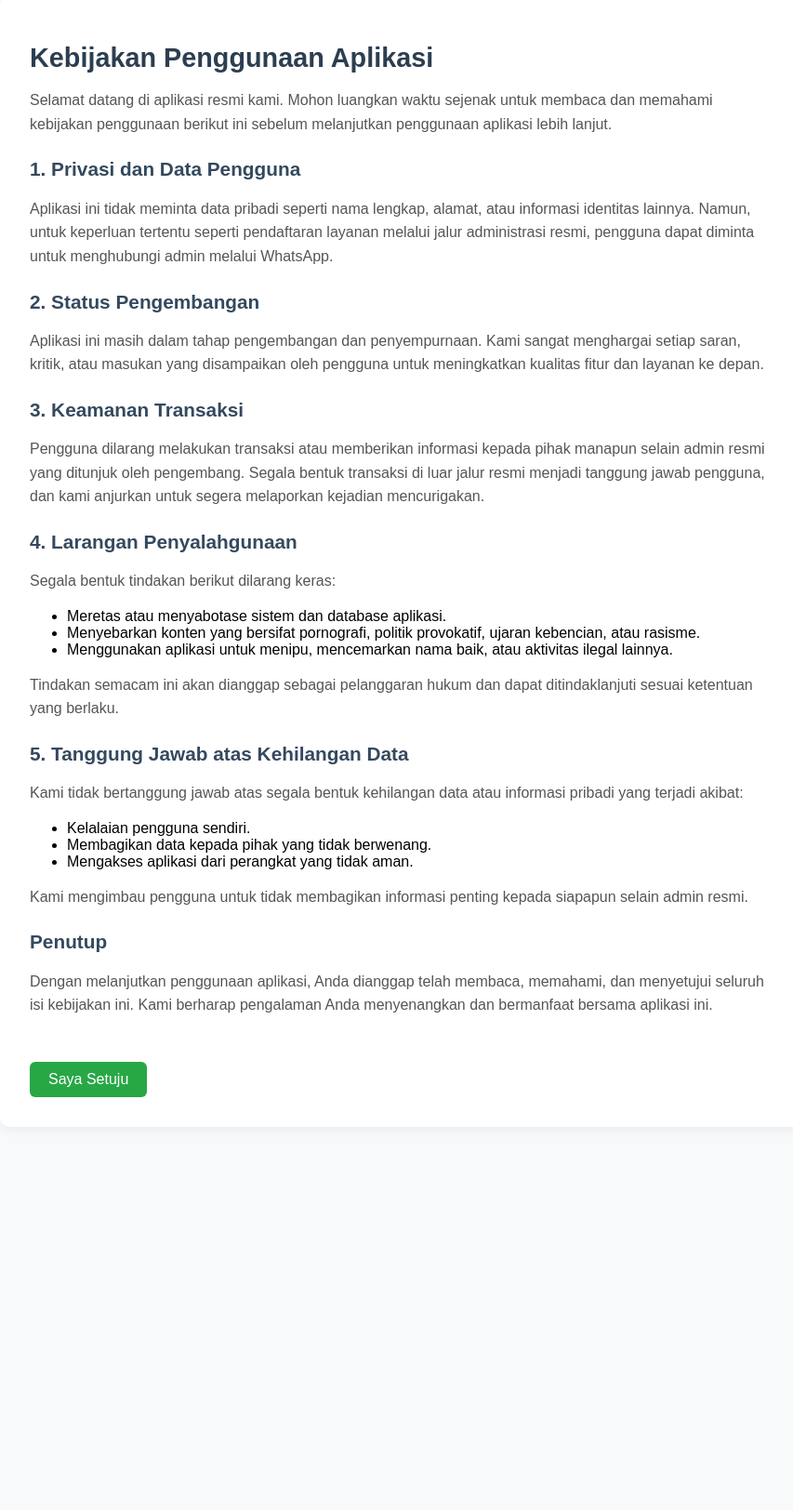
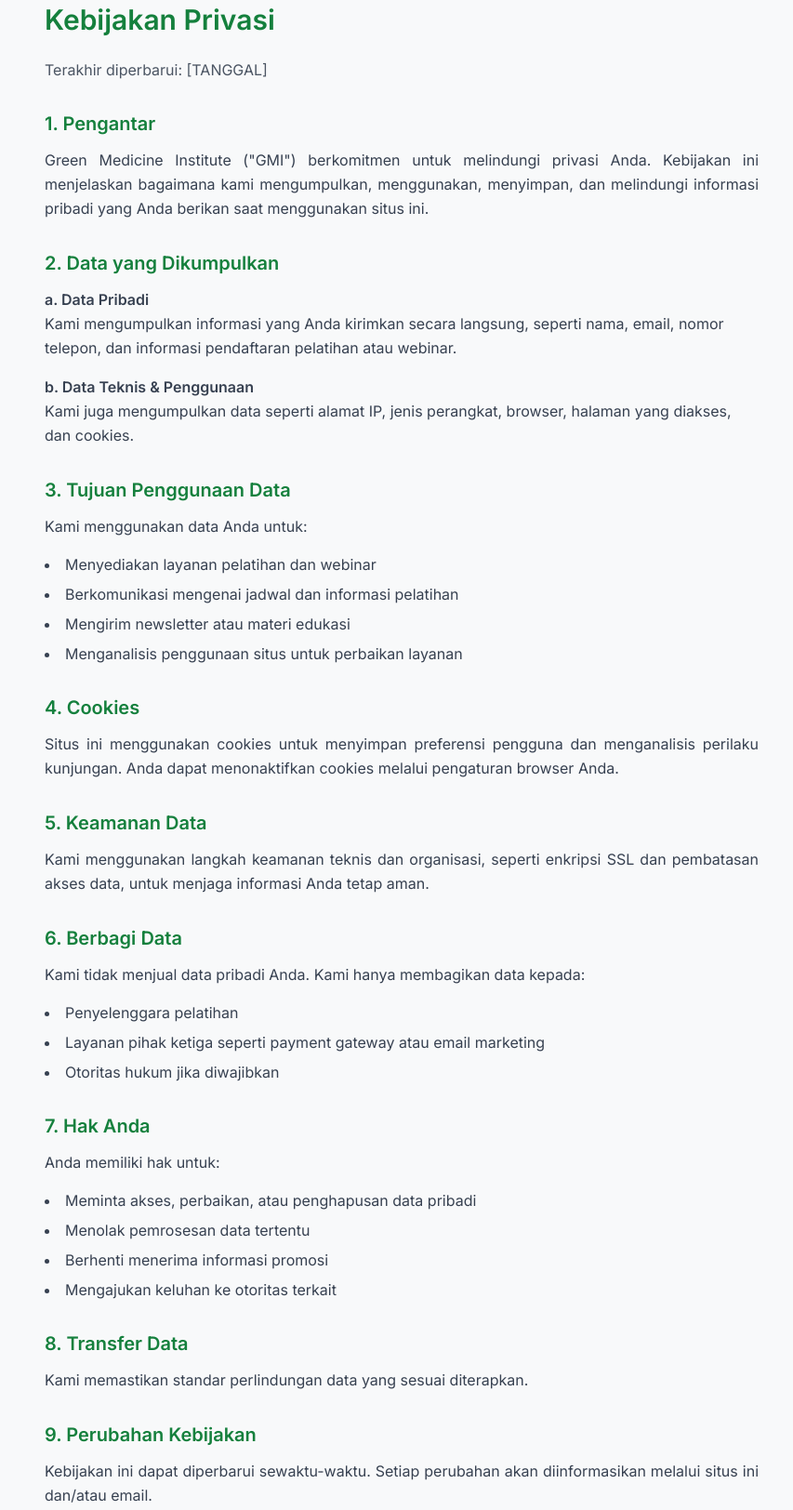
Before and after one commit to musmuschio/cloud-gmiofficial, a plain HTML site: page port/kebijakan.html in a window 1280 px wide. Shown: the part 37-1661 px from the top of the page at 93% size, without its empty margins (208-1061 px from the left). Before the commit the page ends 1281 px from the top, so only its background shows below. Drawn offline with nearby package versions, Linux system fonts and the light colour scheme.

Commit message:
kebijakan.html

```diff
--- a/port/kebijakan.html
+++ b/port/kebijakan.html
@@ -1,101 +1,120 @@
-<!DOCTYPE html>
 <html lang="id">
 <head>
   <meta charset="UTF-8" />
-  <meta name="viewport" content="width=device-width, initial-scale=1.0"/>
-  <title>Kebijakan Penggunaan</title>
+  <meta name="viewport" content="width=device-width, initial-scale=1" />
+  <title>Kebijakan Privasi - Green Medicine Institute</title>
+  <script src="https://cdn.tailwindcss.com"></script>
+  <link
+    rel="stylesheet"
+    href="https://cdnjs.cloudflare.com/ajax/libs/font-awesome/5.15.3/css/all.min.css"
+  />
+  <link
+    href="https://fonts.googleapis.com/css2?family=Inter:wght@400;600&display=swap"
+    rel="stylesheet"
+  />
   <style>
     body {
-      font-family: Arial, sans-serif;
-      background: #f8f9fa;
+      font-family: 'Inter', sans-serif;
+      background-color: #f8f9fa;
       margin: 0;
       padding: 0;
     }
-    .container {
-      max-width: 800px;
-      margin: 2rem auto;
-      background: #ffffff;
-      padding: 2rem;
-      border-radius: 10px;
-      box-shadow: 0 4px 12px rgba(0,0,0,0.05);
-    }
-    h1 {
-      color: #2c3e50;
-      font-size: 1.8rem;
-      margin-bottom: 1rem;
-    }
-    h2 {
-      font-size: 1.3rem;
-      color: #34495e;
-      margin-top: 1.5rem;
-    }
-    p {
-      font-size: 1rem;
-      color: #555;
-      line-height: 1.6;
-    }
-    button {
-      margin-top: 2rem;
-      padding: 10px 20px;
-      font-size: 1rem;
-      background-color: #28a745;
-      color: white;
-      border: none;
-      border-radius: 6px;
-      cursor: pointer;
-    }
-    @media (max-width: 600px) {
-      .container {
-        margin: 1rem;
-        padding: 1.5rem;
-      }
-    }
   </style>
 </head>
-<body>
-  <div class="container">
-    <h1>Kebijakan Penggunaan Aplikasi</h1>
+<body class="min-h-screen flex justify-center px-4 py-10">
+  <main class="max-w-3xl w-full">
+    <h1 class="text-3xl font-extrabold text-green-700 mb-6">Kebijakan Privasi</h1>
+    <p class="mb-8 text-gray-600">Terakhir diperbarui: [TANGGAL]</p>
 
-    <p>Selamat datang di aplikasi resmi kami. Mohon luangkan waktu sejenak untuk membaca dan memahami kebijakan penggunaan berikut ini sebelum melanjutkan penggunaan aplikasi lebih lanjut.</p>
+    <section class="mb-8">
+      <h2 class="text-xl font-semibold text-green-700 mb-3">1. Pengantar</h2>
+      <p class="text-gray-700 leading-relaxed text-justify">
+        Green Medicine Institute ("GMI") berkomitmen untuk melindungi privasi Anda. Kebijakan ini menjelaskan bagaimana kami mengumpulkan, menggunakan, menyimpan, dan melindungi informasi pribadi yang Anda berikan saat menggunakan situs ini.
+      </p>
+    </section>
 
-    <h2>1. Privasi dan Data Pengguna</h2>
-    <p>Aplikasi ini tidak meminta data pribadi seperti nama lengkap, alamat, atau informasi identitas lainnya. Namun, untuk keperluan tertentu seperti pendaftaran layanan melalui jalur administrasi resmi, pengguna dapat diminta untuk menghubungi admin melalui WhatsApp.</p>
+    <section class="mb-8">
+      <h2 class="text-xl font-semibold text-green-700 mb-3">2. Data yang Dikumpulkan</h2>
+      <p class="text-gray-700 leading-relaxed mb-4">
+        <strong>a. Data Pribadi</strong><br />
+        Kami mengumpulkan informasi yang Anda kirimkan secara langsung, seperti nama, email, nomor telepon, dan informasi pendaftaran pelatihan atau webinar.
+      </p>
+      <p class="text-gray-700 leading-relaxed">
+        <strong>b. Data Teknis &amp; Penggunaan</strong><br />
+        Kami juga mengumpulkan data seperti alamat IP, jenis perangkat, browser, halaman yang diakses, dan cookies.
+      </p>
+    </section>
 
-    <h2>2. Status Pengembangan</h2>
-    <p>Aplikasi ini masih dalam tahap pengembangan dan penyempurnaan. Kami sangat menghargai setiap saran, kritik, atau masukan yang disampaikan oleh pengguna untuk meningkatkan kualitas fitur dan layanan ke depan.</p>
+    <section class="mb-8">
+      <h2 class="text-xl font-semibold text-green-700 mb-3">3. Tujuan Penggunaan Data</h2>
+      <p class="text-gray-700 leading-relaxed mb-4">Kami menggunakan data Anda untuk:</p>
+      <ul class="list-disc list-inside space-y-2 text-gray-700">
+        <li>Menyediakan layanan pelatihan dan webinar</li>
+        <li>Berkomunikasi mengenai jadwal dan informasi pelatihan</li>
+        <li>Mengirim newsletter atau materi edukasi</li>
+        <li>Menganalisis penggunaan situs untuk perbaikan layanan</li>
+      </ul>
+    </section>
 
-    <h2>3. Keamanan Transaksi</h2>
-    <p>Pengguna dilarang melakukan transaksi atau memberikan informasi kepada pihak manapun selain admin resmi yang ditunjuk oleh pengembang. Segala bentuk transaksi di luar jalur resmi menjadi tanggung jawab pengguna, dan kami anjurkan untuk segera melaporkan kejadian mencurigakan.</p>
+    <section class="mb-8">
+      <h2 class="text-xl font-semibold text-green-700 mb-3">4. Cookies</h2>
+      <p class="text-gray-700 leading-relaxed text-justify">
+        Situs ini menggunakan cookies untuk menyimpan preferensi pengguna dan menganalisis perilaku kunjungan. Anda dapat menonaktifkan cookies melalui pengaturan browser Anda.
+      </p>
+    </section>
 
-    <h2>4. Larangan Penyalahgunaan</h2>
-    <p>Segala bentuk tindakan berikut dilarang keras:</p>
-    <ul>
-      <li>Meretas atau menyabotase sistem dan database aplikasi.</li>
-      <li>Menyebarkan konten yang bersifat pornografi, politik provokatif, ujaran kebencian, atau rasisme.</li>
-      <li>Menggunakan aplikasi untuk menipu, mencemarkan nama baik, atau aktivitas ilegal lainnya.</li>
-    </ul>
-    <p>Tindakan semacam ini akan dianggap sebagai pelanggaran hukum dan dapat ditindaklanjuti sesuai ketentuan yang berlaku.</p>
+    <section class="mb-8">
+      <h2 class="text-xl font-semibold text-green-700 mb-3">5. Keamanan Data</h2>
+      <p class="text-gray-700 leading-relaxed text-justify">
+        Kami menggunakan langkah keamanan teknis dan organisasi, seperti enkripsi SSL dan pembatasan akses data, untuk menjaga informasi Anda tetap aman.
+      </p>
+    </section>
 
-    <h2>5. Tanggung Jawab atas Kehilangan Data</h2>
-    <p>Kami tidak bertanggung jawab atas segala bentuk kehilangan data atau informasi pribadi yang terjadi akibat:</p>
-    <ul>
-      <li>Kelalaian pengguna sendiri.</li>
-      <li>Membagikan data kepada pihak yang tidak berwenang.</li>
-      <li>Mengakses aplikasi dari perangkat yang tidak aman.</li>
-    </ul>
-    <p>Kami mengimbau pengguna untuk tidak membagikan informasi penting kepada siapapun selain admin resmi.</p>
+    <section class="mb-8">
+      <h2 class="text-xl font-semibold text-green-700 mb-3">6. Berbagi Data</h2>
+      <p class="text-gray-700 leading-relaxed mb-4">Kami tidak menjual data pribadi Anda. Kami hanya membagikan data kepada:</p>
+      <ul class="list-disc list-inside space-y-2 text-gray-700">
+        <li>Penyelenggara pelatihan</li>
+        <li>Layanan pihak ketiga seperti payment gateway atau email marketing</li>
+        <li>Otoritas hukum jika diwajibkan</li>
+      </ul>
+    </section>
 
-    <h2>Penutup</h2>
-    <p>Dengan melanjutkan penggunaan aplikasi, Anda dianggap telah membaca, memahami, dan menyetujui seluruh isi kebijakan ini. Kami berharap pengalaman Anda menyenangkan dan bermanfaat bersama aplikasi ini.</p>
+    <section class="mb-8">
+      <h2 class="text-xl font-semibold text-green-700 mb-3">7. Hak Anda</h2>
+      <p class="text-gray-700 leading-relaxed mb-4">Anda memiliki hak untuk:</p>
+      <ul class="list-disc list-inside space-y-2 text-gray-700">
+        <li>Meminta akses, perbaikan, atau penghapusan data pribadi</li>
+        <li>Menolak pemrosesan data tertentu</li>
+        <li>Berhenti menerima informasi promosi</li>
+        <li>Mengajukan keluhan ke otoritas terkait</li>
+      </ul>
+    </section>
 
-    <button onclick="setujuKebijakan()">Saya Setuju</button>
-  </div>
+    <section class="mb-8">
+      <h2 class="text-xl font-semibold text-green-700 mb-3">8. Transfer Data</h2>
+      <p class="text-gray-700 leading-relaxed text-justify">
+        Kami memastikan standar perlindungan data yang sesuai diterapkan.
+      </p>
+    </section>
 
-  <script>
-    function setujuKebijakan() {
-      localStorage.setItem('sudahSetujuKebijakan', 'true');
-      window.location.href = 'index.html';
-    }
-  </script>
+    <section class="mb-8">
+      <h2 class="text-xl font-semibold text-green-700 mb-3">9. Perubahan Kebijakan</h2>
+      <p class="text-gray-700 leading-relaxed text-justify">
+        Kebijakan ini dapat diperbarui sewaktu-waktu. Setiap perubahan akan diinformasikan melalui situs ini dan/atau email.
+      </p>
+    </section>
+
+    <section>
+      <h2 class="text-xl font-semibold text-green-700 mb-3">10. Kontak</h2>
+      <p class="text-gray-700 leading-relaxed text-justify">
+        Jika Anda memiliki pertanyaan tentang kebijakan privasi ini, silakan hubungi kami:<br />
+        <strong>Green Medicine Institute</strong><br />
+        Alamat: Jl. Melati No. 45, Jakarta Selatan, Indonesia<br />
+        Email: info@greenmedicine.id<br />
+        Telepon: 0812-3456-7890
+      </p>
+    </section>
+  </main>
 </body>
 </html>
```
